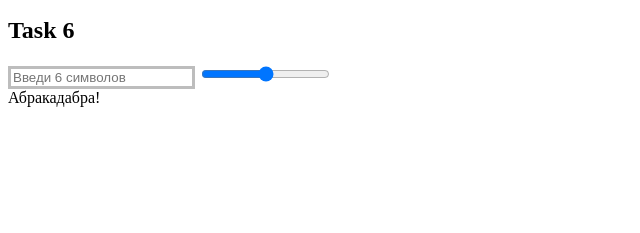
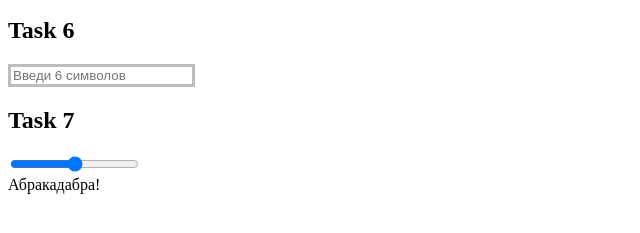
Before and after one commit to andrew65215584/goit-js-hw-01, a plain HTML site: page index.html in a window 1280 px wide. Shown: the part 557-790 px from the top of the page, without its empty margins (0-640 px from the left). Drawn offline with Linux system fonts and the light colour scheme.

Commit message:
закончил седьмую домашку без доп задания

```diff
--- a/index.html
+++ b/index.html
@@ -79,9 +79,14 @@
     />
 
 
-    <input id="font-size-control" type="range" />
+    <div>
+        <h2> Task 7 </h2>
+        <input id="font-size-control" type="range" />
     <br />
     <span id="text">Абракадабра!</span>
+    </div>
+
+
 
 
     <script src="./training/index.js" type="module"></script>
```
Also changed, not shown: module07/index.js (+12 -1 lines).
